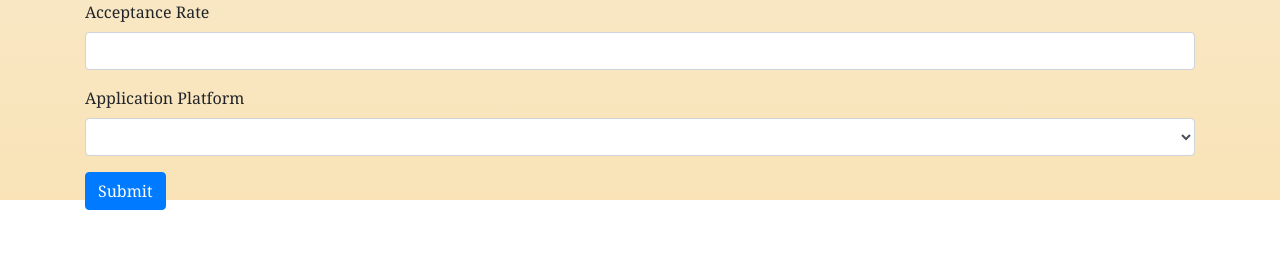
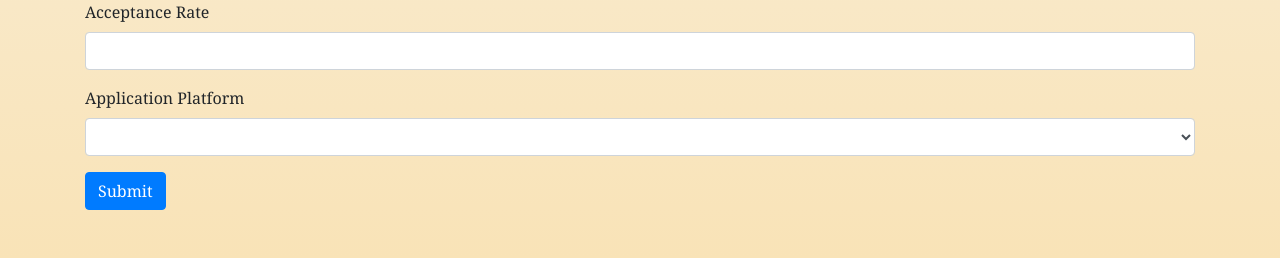
Before and after one commit to borao/college-easy, a Flask app: page /add_college in a window 1280 px wide. Shown: the part 600-858 px from the top of the page. Run offline with Flask 2, Linux system fonts and the light colour scheme; some libraries are stand-ins or nearby versions.

Commit message:
Remove style from background image
Co-authored-by: Bora Oztekin <borao@users.noreply.github.com>

```diff
--- a/templates/college.html
+++ b/templates/college.html
@@ -11,14 +11,7 @@
 </head>
 
 <body style="background: linear-gradient(to bottom, #f9f4ea, #f9e3b7); height:100%; background-repeat: no-repeat">
-  <style type="text/css">
-    html, body {
-        height: 100%;
-        margin: 0px;
-    }
-    .container {
-        height: 100%;}
-    </style>
+
 
 <div><!--
   <nav class="navbar navbar-expand-sm bg-dark navbar-dark">
```
